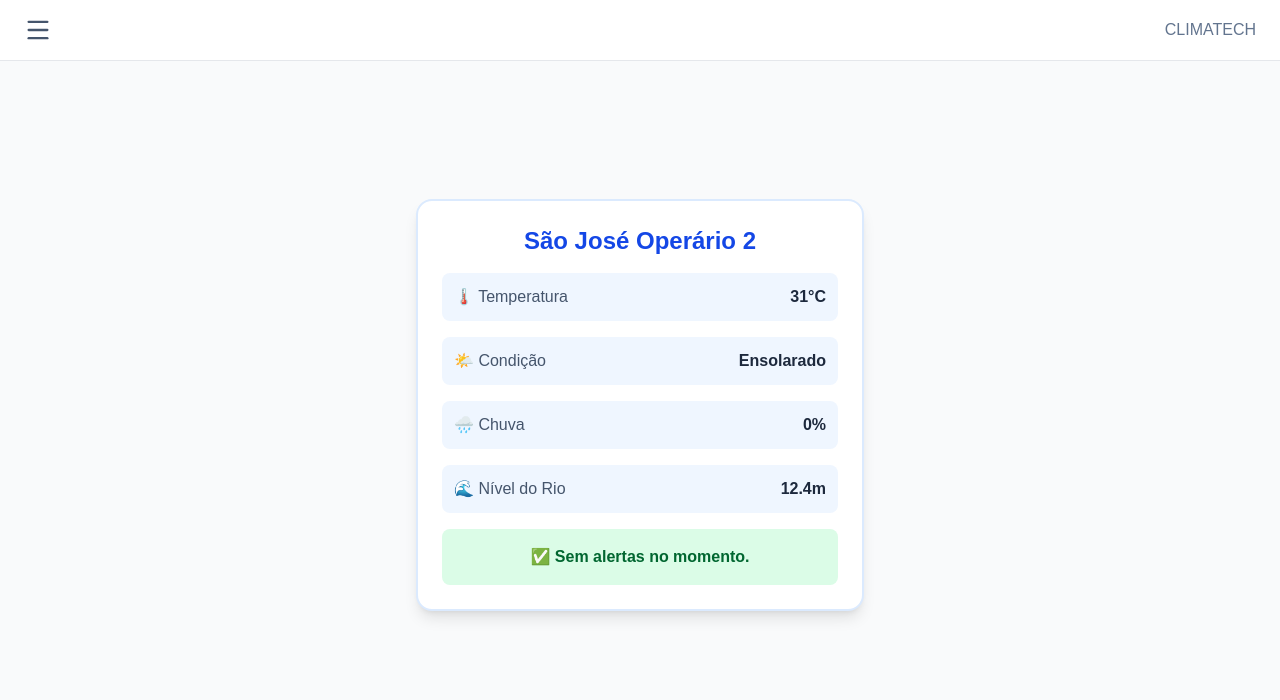
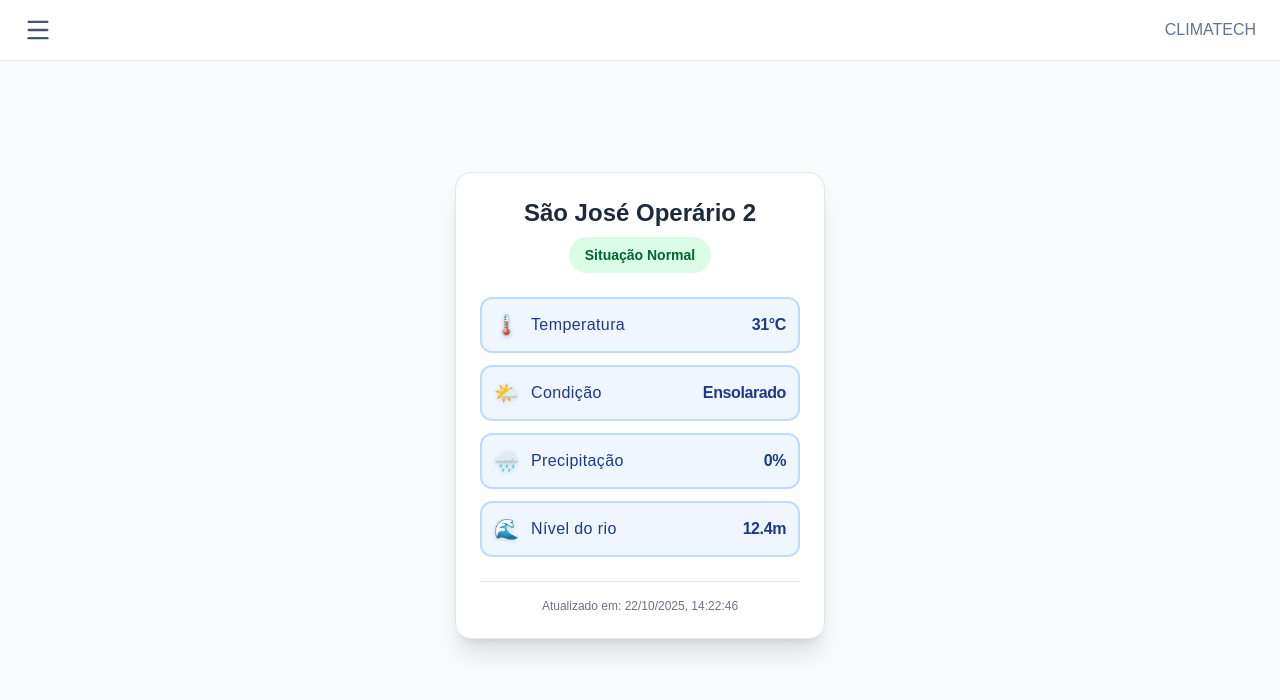
Before and after one commit to HENRYEZ97/Projeto-Inovatech-2025, a Next.js app in the folder projeto-inovatech/: page / in a window 1280 px wide. Shown: the top 700 px of the page. Built offline with nearby package versions, Linux system fonts and the light colour scheme.

Commit message:
💯 componentes adicionados e refatorados.

```diff
--- a/projeto-inovatech/src/app/componentes/Sidebar.tsx
+++ b/projeto-inovatech/src/app/componentes/Sidebar.tsx
@@ -37,7 +37,7 @@ const locais = ["São José Operário 2", "Jorge Teixeira", "Cidade Nova", "Japi
       </ul>
       <div className="ansolute bottom-0 left-0 right-0 p-4 border-t border-gray-200 bg-gray-50">
         <p className="text-xs text-slate-500 text-center">
-            SALVA ÍNDIO
+            CLIMATECH
         </p>
       </div>
     </aside>
--- a/projeto-inovatech/src/app/componentes/WeatherInfo.tsx
+++ b/projeto-inovatech/src/app/componentes/WeatherInfo.tsx
@@ -1,62 +1,97 @@
+import WeatherItem from "./WeatherItem";
+
+interface WeatherData {
+  bairro: string;
+  temperatura: number;
+  condicao: string;
+  chuva: string;
+  nivelAgua: string;
+  status: 'normal' | 'alerta' | 'emergencia';
+}
+
 export default function WeatherInfo() {
-  const data = {
+  // Dados mockados - depois vem da API
+  const weatherData: WeatherData = {
     bairro: "São José Operário 2",
     temperatura: 31,
     condicao: "Ensolarado",
-    alerta: "Sem alertas no momento.",
     chuva: "0%",
-    nivelRio: "12.4m",
+    nivelAgua: "12.4m",
     status: "normal"
   };
 
-  const getStatusColor = () => {
-    switch(data.status) {
-      case "alerta": return "border-yellow-400 bg-yellow-50";
-      case "emergencia": return "border-red-500 bg-red-50";
-      default: return "border-blue-100 bg-green-50";
+  // Determina o variant baseado no status
+  const getStatusVariant = (): 'default' | 'warning' | 'danger' => {
+    switch(weatherData.status) {
+      case 'alerta': return 'warning';
+      case 'emergencia': return 'danger';
+      default: return 'default';
     }
   };
 
-  const getStatusIcon = () => {
-    switch(data.status) {
-      case "alerta": return "⚠️";
-      case "emergencia": return "🚨";
-      default: return "✅";
+  const getStatusMessage = (): string => {
+    switch(weatherData.status) {
+      case 'alerta': return 'Alerta Preventivo';
+      case 'emergencia': return '🚨 EVACUAR ÁREA!';
+      default: return 'Situação Normal';
     }
   };
 
   return (
-    <div className={`bg-white p-6 rounded-2xl shadow-lg border-2 ${getStatusColor()} transition-all duration-300 hover:shadow-xl w-full max-w-md`}>
-      <h2 className="text-2xl font-bold text-blue-700 mb-4 text-center">{data.bairro}</h2>
+    <div className="bg-white p-6 rounded-2xl shadow-xl border border-gray-200 max-w-md mx-auto">
+      {/* Header com cidade e status */}
+      <div className="text-center mb-6">
+        <h1 className="text-2xl font-bold text-gray-800 mb-2">
+          {weatherData.bairro}
+        </h1>
+        <div className={`inline-flex items-center gap-2 px-4 py-2 rounded-full ${
+          weatherData.status === 'normal' ? 'bg-green-100 text-green-800' :
+          weatherData.status === 'alerta' ? 'bg-yellow-100 text-yellow-800' :
+          'bg-red-100 text-red-800'
+        }`}>
+          <span className="text-sm font-semibold">
+            {getStatusMessage()}
+          </span>
+        </div>
+      </div>
 
-      <div className="space-y-4">
-        <div className="flex justify-between items-center p-3 bg-blue-50 rounded-lg">
-          <span className="text-slate-600">🌡️ Temperatura</span>
-          <span className="font-semibold text-slate-800">{data.temperatura}°C</span>
-        </div>
+      {/* Grid de informações meteorológicas */}
+      <div className="space-y-3 cursor-pointer">
+        <WeatherItem
+          icon="🌡️"
+          label="Temperatura"
+          value={`${weatherData.temperatura}°C`}
+          size="md"
+        />
 
-        <div className="flex justify-between items-center p-3 bg-blue-50 rounded-lg">
-          <span className="text-slate-600">🌤️ Condição</span>
-          <span className="font-semibold text-slate-800">{data.condicao}</span>
-        </div>
+        <WeatherItem
+          icon="🌤️"
+          label="Condição"
+          value={weatherData.condicao}
+          size="md"
+        />
 
-        <div className="flex justify-between items-center p-3 bg-blue-50 rounded-lg">
-          <span className="text-slate-600">🌧️ Chuva</span>
-          <span className="font-semibold text-slate-800">{data.chuva}</span>
-        </div>
+        <WeatherItem
+          icon="🌧️"
+          label="Precipitação"
+          value={weatherData.chuva}
+          size="md"
+        />
 
-        <div className="flex justify-between items-center p-3 bg-blue-50 rounded-lg">
-          <span className="text-slate-600">🌊 Nível do Rio</span>
-          <span className="font-semibold text-slate-800">{data.nivelRio}</span>
-        </div>
+        <WeatherItem
+          icon="🌊"
+          label="Nível do rio"
+          value={weatherData.nivelAgua}
+          variant={getStatusVariant()}
+          size="md"
+        />
+      </div>
 
-        <div className={`p-4 rounded-lg text-center mt-4 ${
-          data.status === "normal" ? "bg-green-100 text-green-800" :
-          data.status === "alerta" ? "bg-yellow-100 text-yellow-800" :
-          "bg-red-100 text-red-800"
-        }`}>
-          <span className="font-semibold">{getStatusIcon()} {data.alerta}</span>
-        </div>
+      {/* Footer com timestamp */}
+      <div className="mt-6 pt-4 border-t border-gray-200">
+        <p className="text-xs text-gray-500 text-center">
+          Atualizado em: {new Date().toLocaleString('pt-BR')}
+        </p>
       </div>
     </div>
   );
--- /dev/null
+++ b/projeto-inovatech/src/app/componentes/WeatherItem.tsx
@@ -0,0 +1,52 @@
+interface WeatherItemProps {
+  icon: string;
+  label: string;
+  value: string | number;
+  variant?: 'default' | 'warning' | 'danger';
+  size?: 'sm' | 'md' | 'lg';
+}
+
+export default function WeatherItem({
+  icon,
+  label,
+  value,
+  variant = 'default',
+  size = 'md'
+}: WeatherItemProps) {
+  // Sistema de variants profissional
+  const variantStyles = {
+    default: 'bg-blue-50 border-blue-200 text-blue-900',
+    warning: 'bg-yellow-50 border-yellow-300 text-yellow-800',
+    danger: 'bg-red-50 border-red-300 text-red-800'
+  };
+
+  const sizeStyles = {
+    sm: 'p-2 text-sm',
+    md: 'p-3 text-base',
+    lg: 'p-4 text-lg'
+  };
+
+  return (
+    <div
+      className={`
+        flex justify-between w-80 items-center
+        rounded-xl border-2
+        transition-all duration-200
+        hover:shadow-md hover:scale-[1.02]
+        ${variantStyles[variant]}
+        ${sizeStyles[size]}
+      `}
+    >
+      {/* Lado esquerdo - Icone + Label */}
+      <div className="flex items-center gap-3">
+        <span className="text-xl filter drop-shadow-sm">{icon}</span>
+        <span className="font-medium tracking-wide">{label}</span>
+      </div>
+
+      {/* Lado direito - Valor */}
+      <div className="text-right">
+        <span className="font-bold tracking-tight">{value}</span>
+      </div>
+    </div>
+  );
+}
```
